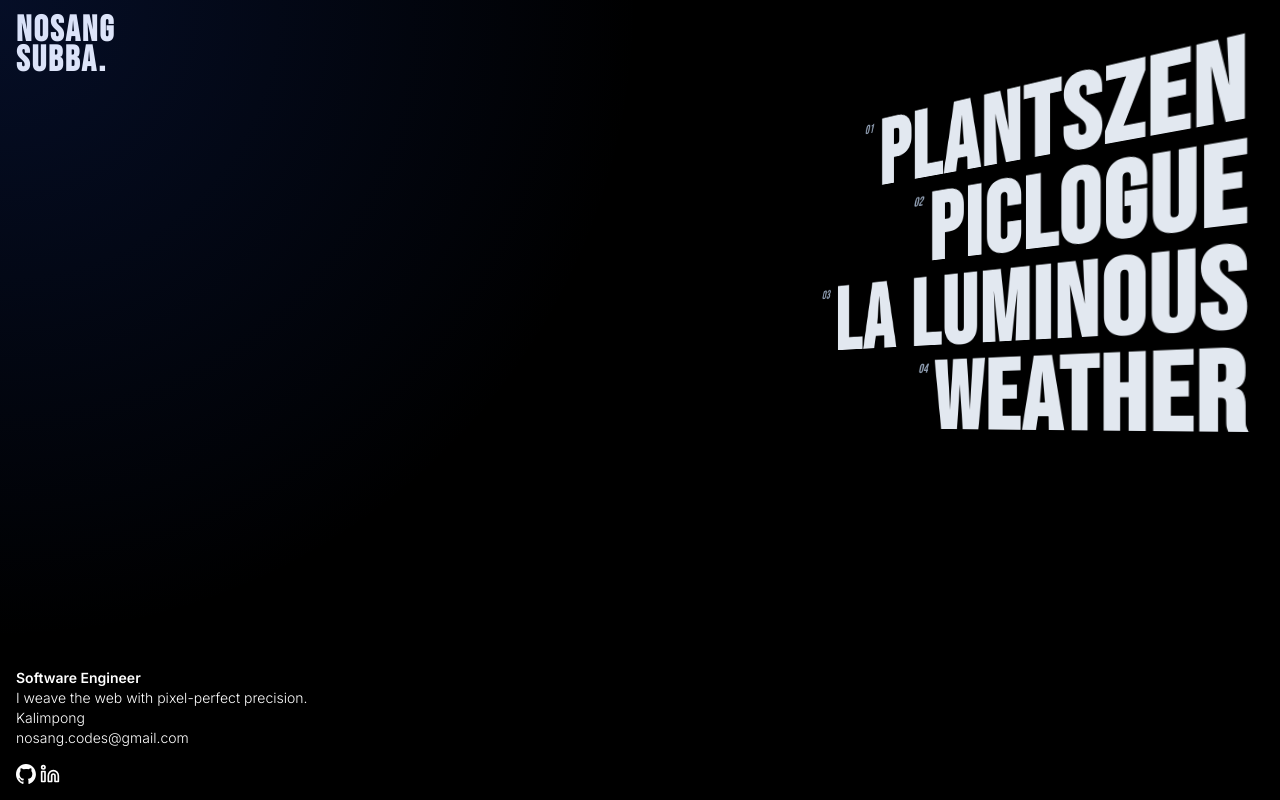
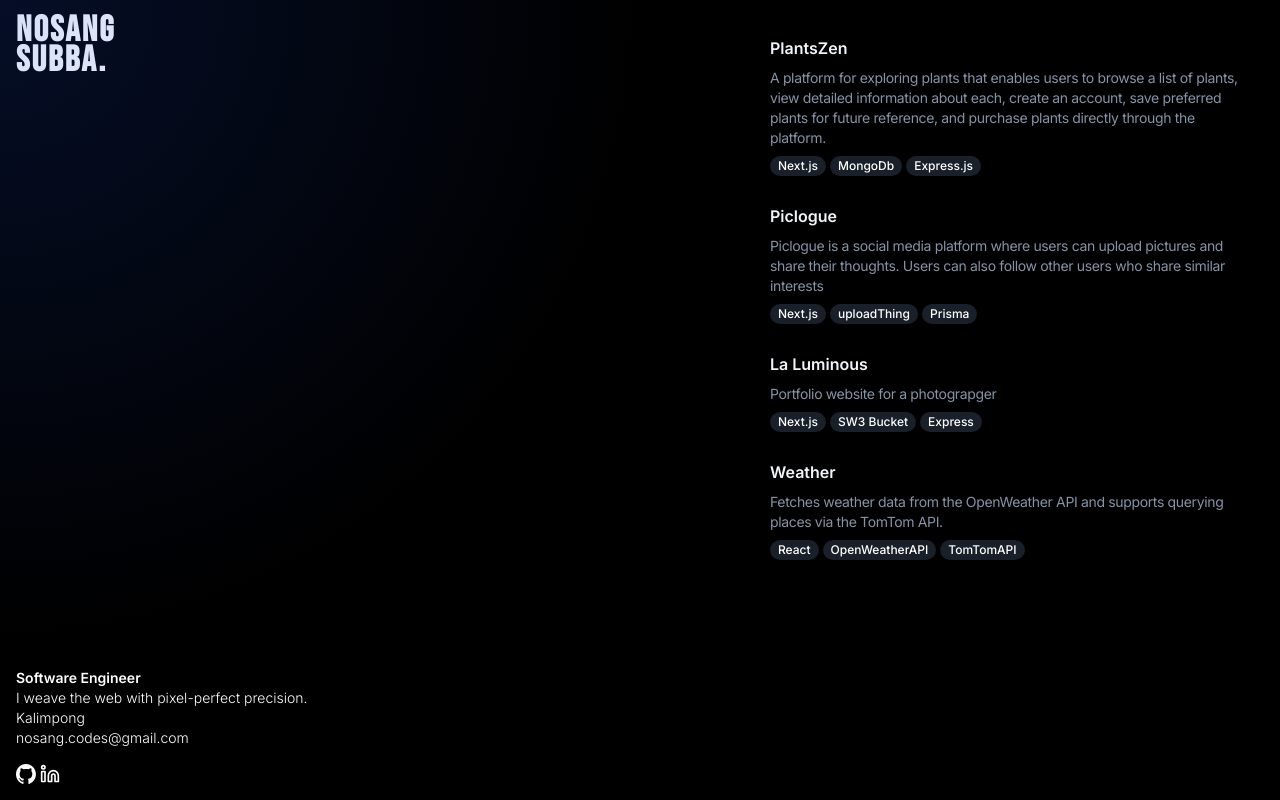
Before and after one commit to nosangCodes/nosang-portfolio, a Next.js app: page /projects in a window 1280 px wide. Built offline with nearby package versions, Linux system fonts and the light colour scheme.

Commit message:
update projects view

```diff
--- a/app/(main)/projects/page.tsx
+++ b/app/(main)/projects/page.tsx
@@ -1,22 +1,34 @@
 import List from "@/components/list";
+import ProjectCard from "@/components/project-card";
 import React from "react";
 
-const projects = [
+const projects: Array<Project> = [
   {
-    text: "PlantsZen",
+    name: "PlantsZen",
+    description:
+      "A platform for exploring plants that enables users to browse a list of plants, view detailed information about each, create an account, save preferred plants for future reference, and purchase plants directly through the platform.",
     link: "https://plantszen.nosang.in",
+    tech: ["Next.js", "MongoDb", "Express.js"],
   },
   {
-    text: "Piclogue",
+    name: "Piclogue",
     link: "https://piclogue.nosang.in",
+    description:
+      "Piclogue is a social media platform where users can upload pictures and share their thoughts. Users can also follow other users who share similar interests",
+    tech: ["Next.js", "uploadThing", "Prisma"],
   },
   {
-    text: "La Luminous",
+    name: "La Luminous",
+    description: "Portfolio website for a photograpger",
     link: "https://lal-x.nosang.in",
+    tech: ["Next.js", "SW3 Bucket", "Express"],
   },
-   {
-    text: "Weather",
+  {
+    name: "Weather",
+    description:
+      "Fetches weather data from the OpenWeather API and supports querying places via the TomTom API.",
     link: "https://weather.nosang.in",
+    tech: ["React", "OpenWeatherAPI", "TomTomAPI"],
   },
 ];
 
@@ -24,8 +36,12 @@ type Props = {};
 
 export default function Projects({}: Props) {
   return (
-    <div>
-      <List items={projects} />
-    </div>
+    <ul className="md:w-[550px] fixed max-md:left-0 max-md:top-20 max-md:bottom-[10rem] right-0 top-0 md:py-6 bottom-0 overflow-y-scroll mt-3 flex flex-col gap-y-7 px-4 md:px-10">
+      {projects?.map((project, index) => (
+        <li key={index}>
+          <ProjectCard {...project} />
+        </li>
+      ))}
+    </ul>
   );
 }
--- /dev/null
+++ b/components/project-card.tsx
@@ -0,0 +1,46 @@
+import React from "react";
+import Chip from "./chip";
+import Link from "next/link";
+
+type Props = Project;
+
+export default function ProjectCard({ name, description, tech, link }: Props) {
+  return (
+    <div className="group relative transition-all flex max-md:flex-col flex-row max-md:gap-y-1 gap-x-3">
+      <div
+        className="
+      absolute
+      -inset-4
+      opacity-0
+      transition-all
+      ease-in-out
+      duration-300
+      md:group-hover:opacity-100
+      group-hover:shadow-[inset_0_1px_0_0_rgba(15, 23, 42 , 0.2)]
+      group-hover:drop-shadow-lg
+      rounded-md
+      bg-slate-300/5"
+      ></div>
+      <div className="flex z-10 flex-col  md:gap-y-2">
+        <Link
+          target="_blank"
+          className="cursor-pointer hover:underline"
+          href={link}
+          aria-label="project link"
+        >
+          <h4 className="text-slate-100 font-semibold max-md:text-sm text-base">
+            {name}
+          </h4>
+        </Link>
+        <p className="text-slate-400/90 text-sm max-md:text-xs tracking-tight">
+          {description}
+        </p>
+        <div className="flex flex-row flex-wrap max-md:mt-2 gap-1">
+          {tech?.map((item, index) => (
+            <Chip key={index} text={item} />
+          ))}
+        </div>
+      </div>
+    </div>
+  );
+}
--- a/types.d.ts
+++ b/types.d.ts
@@ -7,6 +7,12 @@ type Experience = {
   description: string;
   skills: Array<string>;
 };
+type Project = {
+  name: string;
+  description: string;
+  link: string;
+  tech: Array<string>;
+};
 
 type ContactForm = {
   name: string;
```
